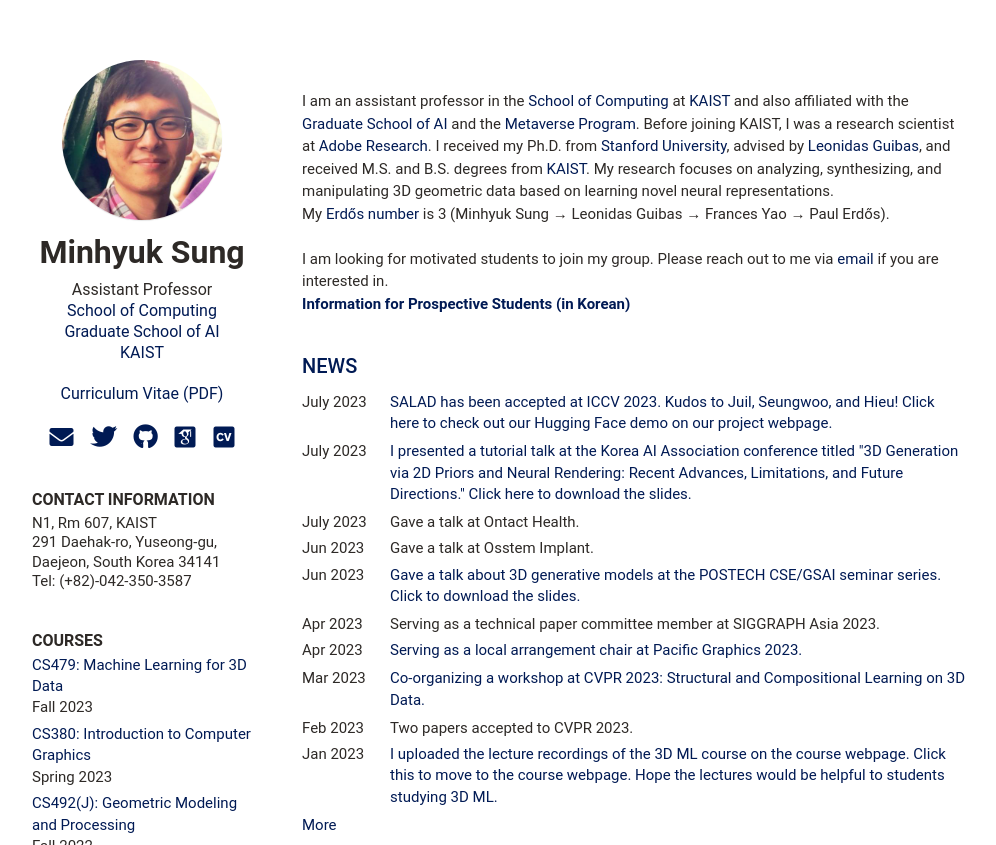
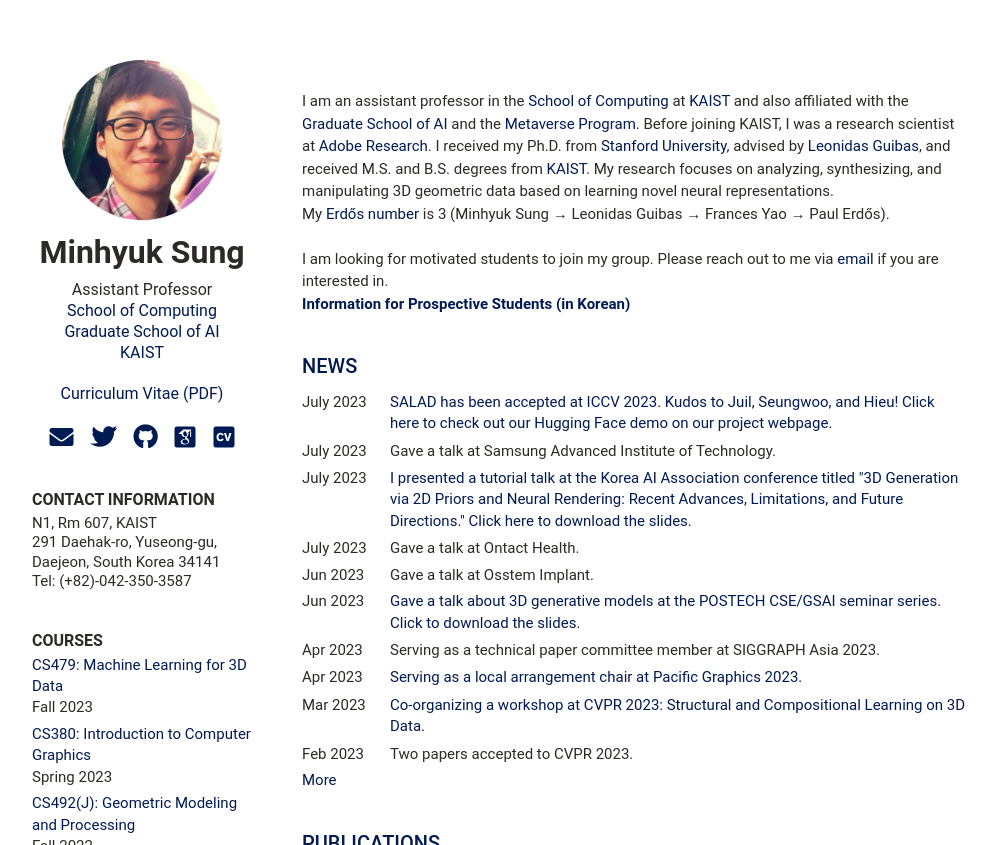
Before and after one commit to mhsung/mhsung.github.io, a Jekyll site: the page built from index.html, in a window 1280 px wide and 900 px high, cut to the strip 0-845 px from the top of the window. Shown: the whole strip, without its empty margins (126-1122 px from the left). Built offline with Jekyll 4.4.1, drawn with Linux system fonts in a browser that asks for light colours; some web fonts are replaced.

Commit message:
Updated.

```diff
--- a/_data/news.yml
+++ b/_data/news.yml
@@ -2,6 +2,8 @@
     - title: "SALAD has been accepted at ICCV 2023. Kudos to Juil, Seungwoo, and Hieu! Click here to check out our Hugging Face demo on our project webpage."
       time: July 2023
       link: https://salad3d.github.io/
+    - title: "Gave a talk at Samsung Advanced Institute of Technology."
+      time: July 2023
     - title: "I presented a tutorial talk at the Korea AI Association conference titled \"3D Generation via 2D Priors and Neural Rendering: Recent Advances, Limitations, and Future Directions.\" Click here to download the slides."
       time: July 2023
       link: https://kaistackr-my.sharepoint.com/:b:/g/personal/mhsung_kaist_ac_kr/EbWgBXi-UuVOpOvVnUTPFSsBLNblqH7NAPgGonEA_7gLxA?e=tSqbHd
```
